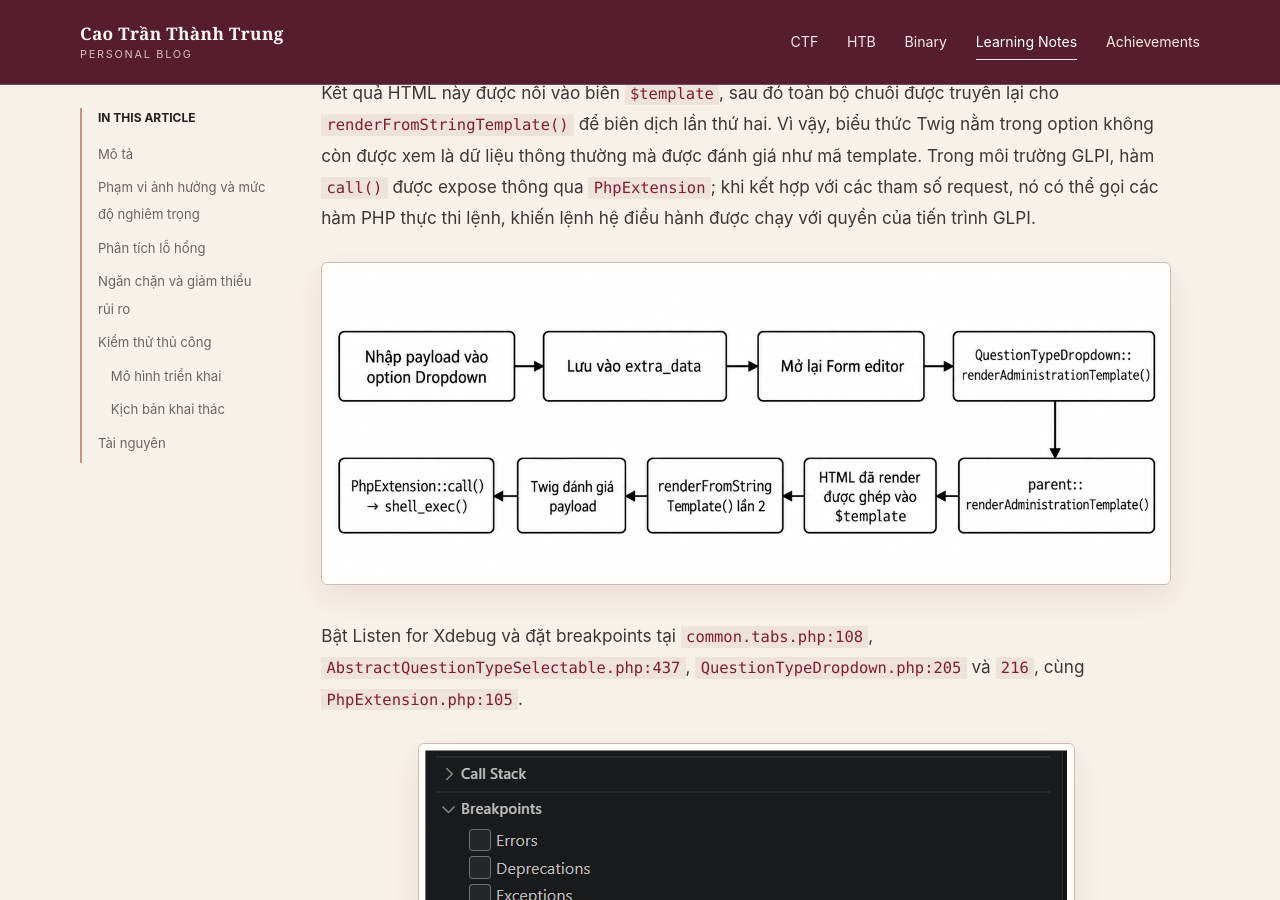
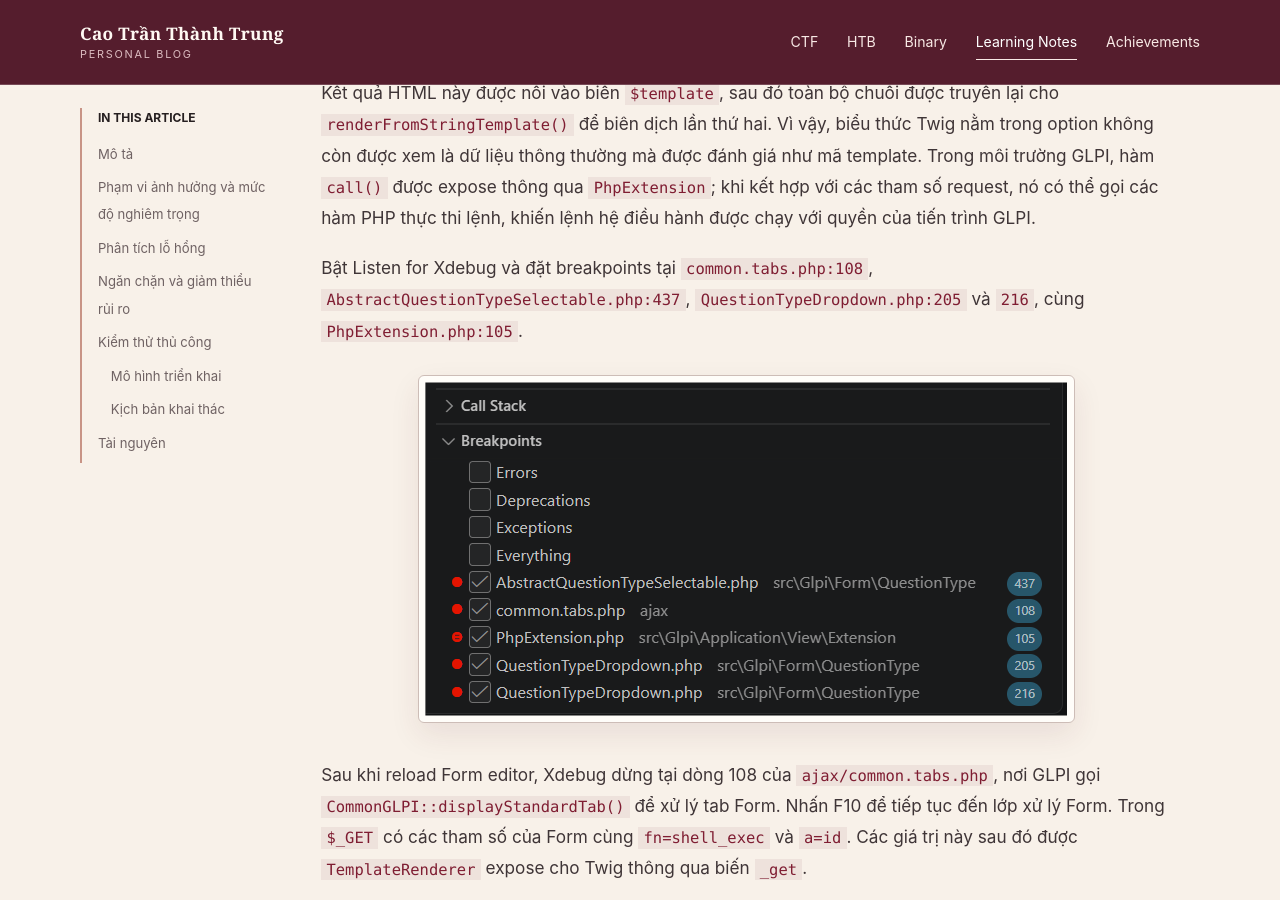
Before and after one commit to PeaMatNgu/PeaMatNgu.github.io, a Jekyll site: the page built from _web/2026-10-30-cve-2026-26026.md, in a window 1280 px wide and 900 px high, scrolled down 2144 px. Built offline with Jekyll 4.4.1, drawn with Linux system fonts in a browser that asks for light colours.

Commit message:
Remove CVE processing flow diagram

```diff
--- a/_web/2026-10-30-cve-2026-26026.md
+++ b/_web/2026-10-30-cve-2026-26026.md
@@ -38,8 +38,6 @@ Lỗ hổng Server-Side Template Injection này ảnh hưởng đến các phiê
 Lỗ hổng xảy ra khi GLPI cho phép người dùng có quyền quản trị kiểm soát giá trị option của câu hỏi dạng Dropdown, sau đó đưa giá trị này vào quá trình dựng giao diện quản trị Form. Do cơ chế xử lý template không tách biệt dữ liệu và mã Twig, giá trị option được đưa vào HTML sau lần render đầu tiên rồi tiếp tục được ghép vào một chuỗi template mới.
 
 Khi Form editor được tải thông qua `/ajax/common.tabs.php`, hàm `QuestionTypeDropdown::renderAdministrationTemplate()` gọi hàm trong lớp cha là `AbstractQuestionTypeSelectable::renderAdministrationTemplate()` để tạo HTML cho các option. Kết quả HTML này được nối vào biến `$template`, sau đó toàn bộ chuỗi được truyền lại cho `renderFromStringTemplate()` để biên dịch lần thứ hai. Vì vậy, biểu thức Twig nằm trong option không còn được xem là dữ liệu thông thường mà được đánh giá như mã template. Trong môi trường GLPI, hàm `call()` được expose thông qua `PhpExtension`; khi kết hợp với các tham số request, nó có thể gọi các hàm PHP thực thi lệnh, khiến lệnh hệ điều hành được chạy với quyền của tiến trình GLPI.
-
-![Luồng xử lý double rendering](/assets/images/learning/cve-2026-26026/01-double-rendering-flow.png)
 
 Bật Listen for Xdebug và đặt breakpoints tại `common.tabs.php:108`, `AbstractQuestionTypeSelectable.php:437`, `QuestionTypeDropdown.php:205` và `216`, cùng `PhpExtension.php:105`.
 
```
